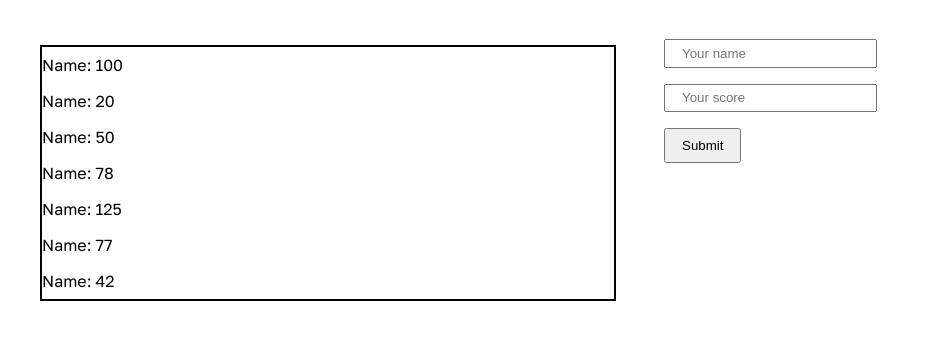
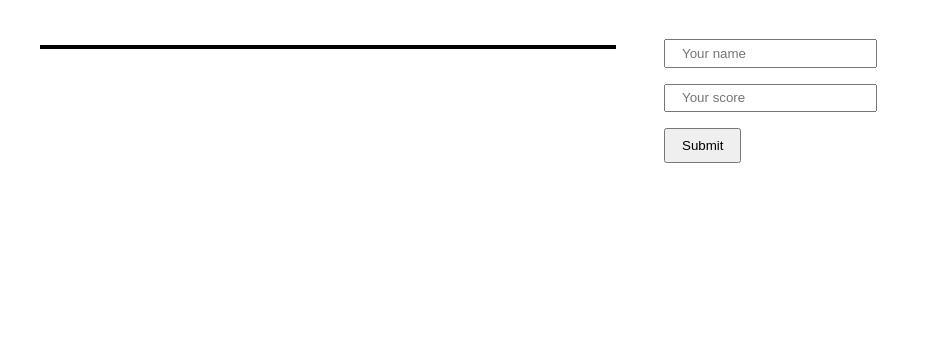
Before and after one commit to dselasea/leaderboard, a website built with webpack: page src/index.html in a window 1280 px wide. Shown: the part 124-464 px from the top of the page, without its empty margins (0-938 px from the left). Built offline with nearby package versions, Linux system fonts and the light colour scheme.

Commit message:
Add data to dom, add score data, implement map function

```diff
--- a/src/index.html
+++ b/src/index.html
@@ -16,14 +16,7 @@
         <button class="btn" id="refresh">Refresh</button>
         </div>
         <div class="scores">
-          <ul>
-            <li>Name: 100</li>
-            <li>Name: 20</li>
-            <li>Name: 50</li>
-            <li>Name: 78</li>
-            <li>Name: 125</li>
-            <li>Name: 77</li>
-            <li>Name: 42</li>
+          <ul class="scores-list">
           </ul>
         </div>
       </div>
--- a/src/modules/form.js
+++ b/src/modules/form.js
@@ -6,6 +6,7 @@ const form = document.querySelector('#form');
 const userName = document.querySelector('#name');
 const userScore = document.querySelector('#scores');
 const refresh = document.querySelector('#refresh');
+const scoresData = document.querySelector('.scores-list');
 
 
 // Clear userInput
@@ -22,10 +23,16 @@ const getUserData = (e) => {
   e.preventDefault();
 }
 
+
 // Get scores
 const getScores = async () => {
+  let list = '';
   const scores = await User.fetchScores();
-  console.log(scores);
+  const scoresList = scores.result;
+  scoresList.map(scorelist => {
+    list += `<li><span>${scorelist.user}:</span> ${scorelist.score}</li>`;
+  })
+  scoresData.innerHTML = list;
 }
 
 // Refresh to get scores from api
```
